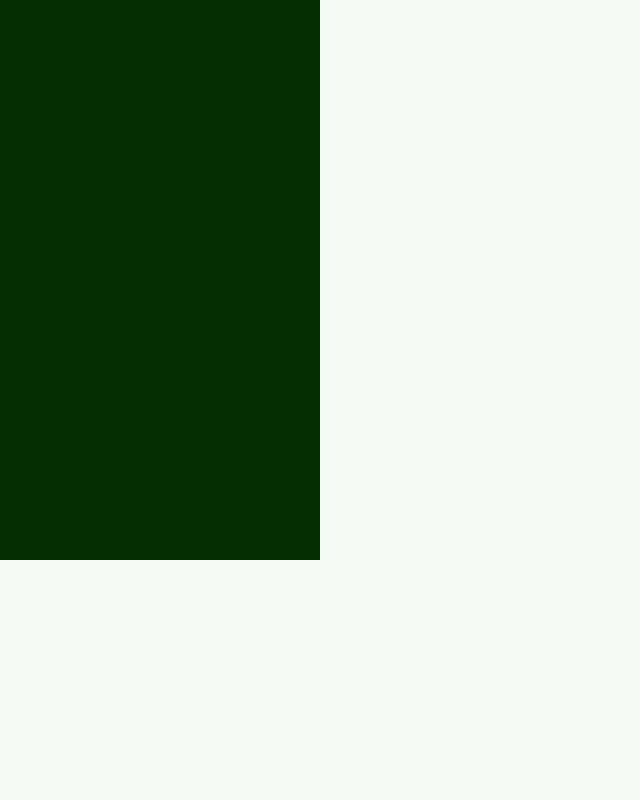
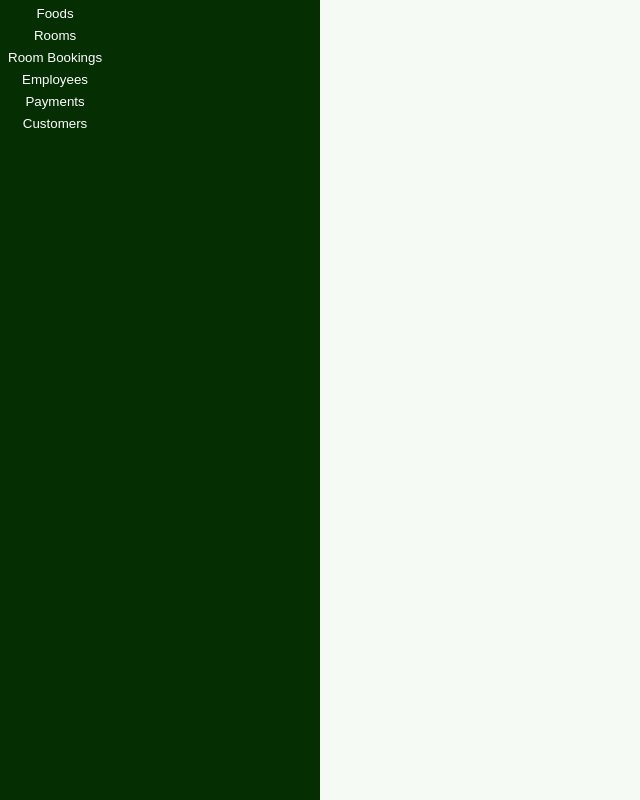
Before and after one commit to siriwardhanasmnp/hotel-system, a React (Create React App) app: page / in a window 1280 px wide. Shown: the whole page, without its empty margins (0-640 px from the left). Built offline with nearby package versions, Linux system fonts and the light colour scheme.

Commit message:
nav bar layout

```diff
--- a/src/Common_Components/NavBar.jsx
+++ b/src/Common_Components/NavBar.jsx
@@ -7,7 +7,14 @@ function NavBar()
     return(
         <>
             <div className={NavBarStyles.box}>
-
+                <table>
+                    <tr><button className={NavBarStyles.navBtn}>Foods</button></tr>
+                    <tr><button className={NavBarStyles.navBtn}>Rooms</button></tr>
+                    <tr><button className={NavBarStyles.navBtn}>Room Bookings</button></tr>
+                    <tr><button className={NavBarStyles.navBtn}>Employees</button></tr>
+                    <tr><button className={NavBarStyles.navBtn}>Payments</button></tr>
+                    <tr><button className={NavBarStyles.navBtn}>Customers</button></tr>
+                </table>
             </div>
         </>
     );
--- a/src/Common_Components/NavBar.module.css
+++ b/src/Common_Components/NavBar.module.css
@@ -1,5 +1,19 @@
 .box{
-    height: 70%;
+    height: 100%;
     width: 25%;
     background-color: #052E03;
+    position: absolute;
 }
+
+.navBtn{
+    border: none;
+    height: 20%;
+    width: 100%;
+    background-color: transparent;
+    color: white;
+}
+
+.navBtn:hover{
+    background-color: rgb(250, 239, 239);
+    color: black;
+}
```
